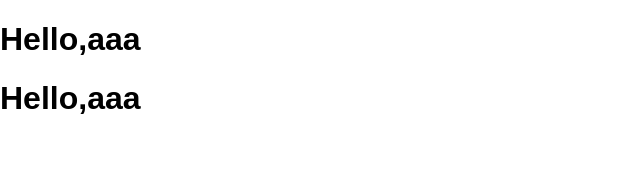
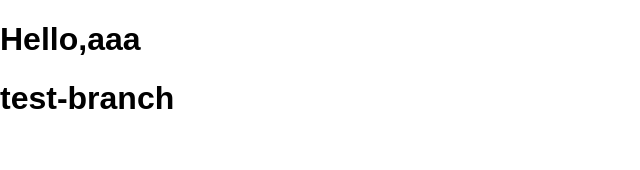
Before and after one commit to ronarin/udemy-react-redux-crud-application, a React (Create React App) app: page / in a window 1280 px wide. Shown: the top 170 px of the page, without its empty margins (0-640 px from the left). Built offline with nearby package versions, Linux system fonts and the light colour scheme.

Commit message:
branch-checkout-test

```diff
--- a/src/App.js
+++ b/src/App.js
@@ -5,7 +5,7 @@ class App extends Component {
     return (
       <div>
         <h1>Hello,aaa</h1>
-        <h1>Hello,aaa</h1>
+        <h1>test-branch</h1>
       </div>
     );
   }
```
